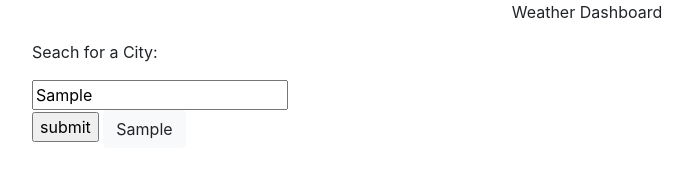
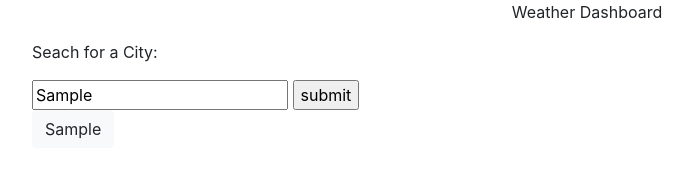
Before and after one commit to tiroxxx/weatherDashboard, a plain HTML site: page index.html in a window 1280 px wide. Both pictures are taken after typing "Sample" into the empty fields and a click on the input "submit". Shown: the whole page, without its empty margins (53-746 px from the left). Drawn offline with nearby package versions, Linux system fonts and the light colour scheme.

Commit message:
gave vertical grouping for citie buttons

```diff
--- a/index.html
+++ b/index.html
@@ -20,18 +20,18 @@
         <!-- everything in the page goes inside this row -->
         <div class="row">
             <!-- where the form with buttons goes -->
-            <div id="form-space" class="col-sm-3">
+            <div id="form-space" class="col-sm-4">
                 <p>Seach for a City:</p>
                 <form id="formy">
                     <input id="form-input" type="text" name="form-input">
                     <input id="form-button" type="submit" value="submit">
                 </form>
 
-                <div class="btn-group-vertical"></div>
+                <div id="button-area" class="btn-group-vertical" role="group"></div>
 
             </div>
             <!-- where the city info and 5-day forecast will go -->
-            <div class="col-sm-9">
+            <div class="col-sm-8">
                 <!-- city info -->
                 <div class="row">
                     <div class="col-sm-4 city-info"></div>
--- a/script.js
+++ b/script.js
@@ -5,20 +5,20 @@ var formButton = $("#form-button");
 // hooking into the col where the form is
 var formColumnEl = $("#form-space");
 
-var buttonsEl = $("btn-group-vertical");
+var buttonsEl = $("#button-area");
 
 
 // adding buttons with the name of the city being searched
 formEl.submit(function(event) {
     event.preventDefault();
 
-
     var newButton = $("<button>");
     newButton.attr("data-city", formInput.val());
+    newButton.attr("type", "button");
     newButton.text(formInput.val());
     newButton.addClass("btn");
     newButton.addClass("btn-light");
 
-    formEl.append(newButton);
+    buttonsEl.append(newButton);
 
 })
```
